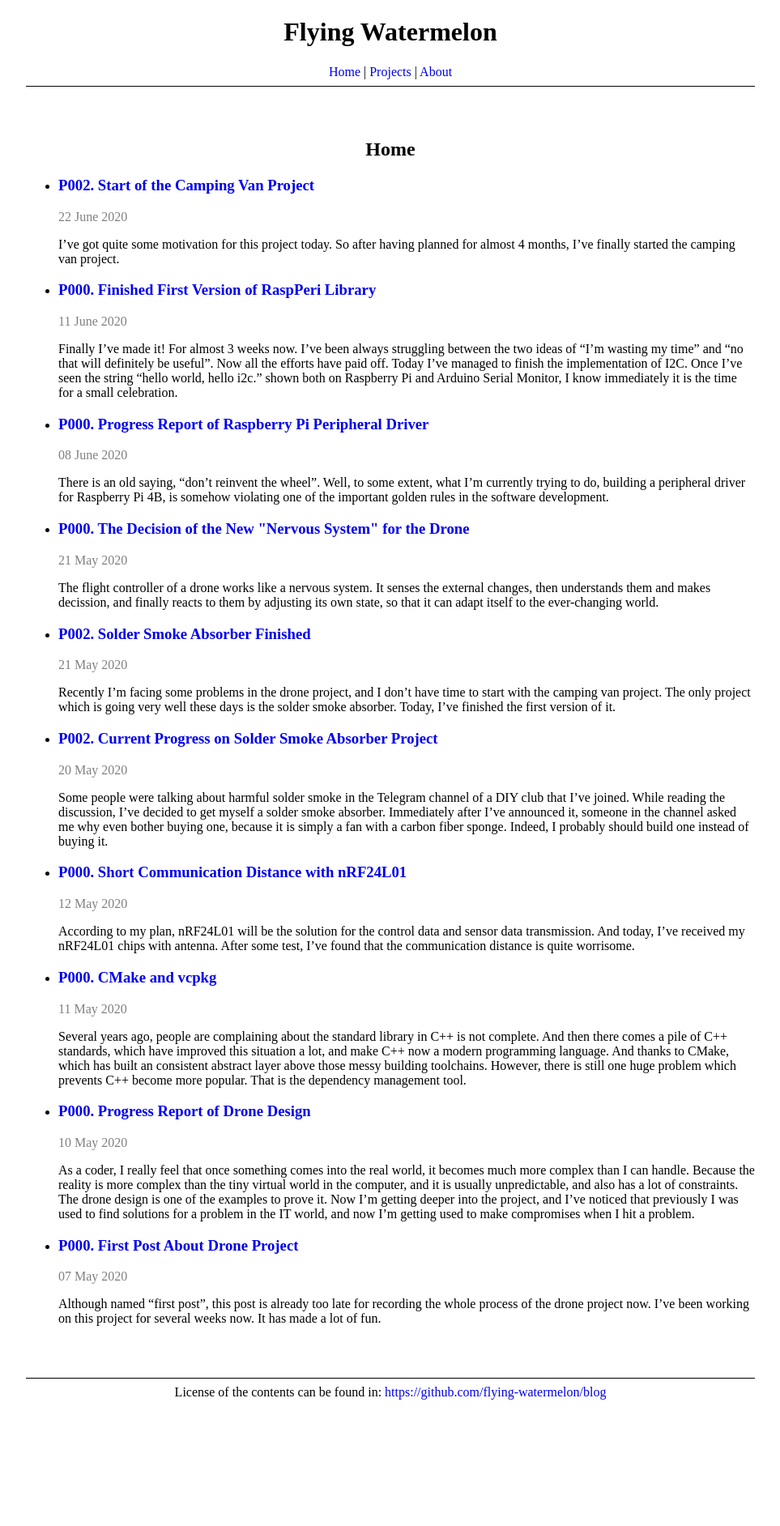
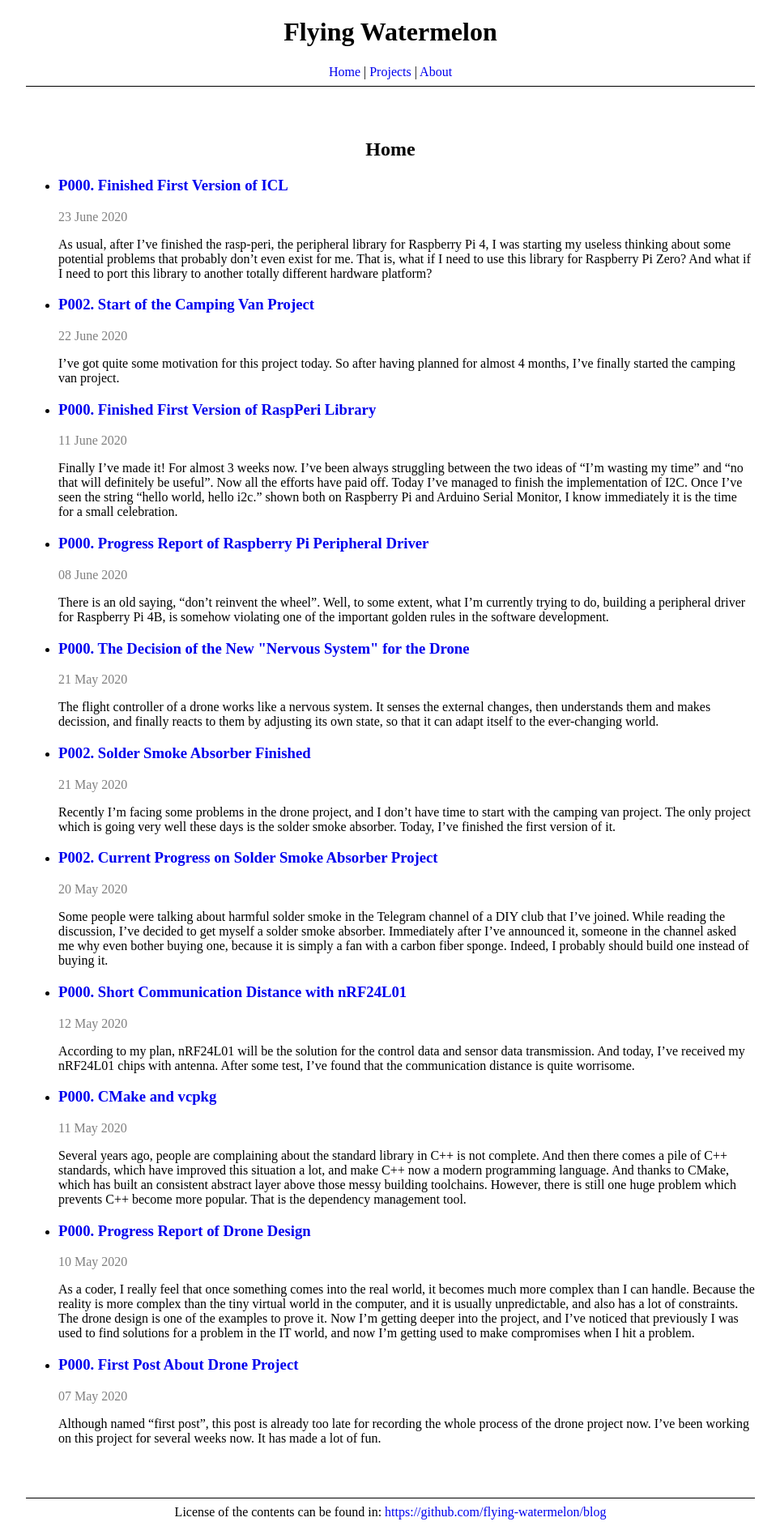
Before and after one commit to flying-watermelon/blog, a Jekyll site: the page built from index.html, in a window 1280 px wide. Shown: the whole page at 81% size, without its empty margins (158-1121 px from the left). Built offline with Jekyll 4.4.1, drawn with Linux system fonts in a browser that asks for light colours; before the commit the page ends 1736 px from its top, so only the background shows below that; some of the changed lines change nothing that is shown.

Commit message:
Added another new blog post.

```diff
--- /dev/null
+++ b/_posts/2020-06-23-finished-first-version-of-icl.md
@@ -0,0 +1,25 @@
+---
+layout: post
+title: P000. Finished First Version of ICL
+---
+
+As usual, after I've finished the rasp-peri, the peripheral library for Raspberry Pi 4, I was starting my useless thinking about some potential problems that probably don't even exist for me. That is, what if I need to use this library for Raspberry Pi Zero? And what if I need to port this library to another totally different hardware platform?
+
+For using this library on Raspberry Pi Zero, I can probably change the macros to match Raspberry Pi Zero, because most differences between Raspberry Pi 4 and Raspberry Pi Zero are the register addresses, and the operating processes are mostly the same. However for a totally different hardware platform, not only the register addresses, but also the operating processes are different now. If I write a lot of sensor drivers based on rasp-peri library, the chance to port these drivers to another hardware platform is close to 0.
+
+The [i2cdev library](https://github.com/jrowberg/i2cdevlib) has inspired me. This library has created an abstract interface for I2C, and different hardware platforms are implementing this interface, and the sensor drivers are using this interface. If we want to port the sensor drivers to another hardware platform, we just need to compile them with another interface implementation. However, this library contains only interface for I2C, for the antenna communication, I also need SPI. So why not re-write the rasp-peri library following the design of i2cdev then?
+
+For the new library, I have set following goals for myself:
+1. it should be written in C, because C is supported by most of the hardware platforms, and it can be easily called by other languages.
+1. it should provide a unified interface for SPI and I2C.
+1. different hardware platform only need to reimplement SPI and I2C interface, and the existing sensor driver implementations should work out of the box.
+
+Since I have already worked on rasp-peri library, make the interface is very simple. By referencing the source code of BCM2835 library, and porting the rasp-peri code, the Raspberry Pi 4 implementation of the interface is also finished in a short time.
+
+The tests also goes very well. But the most exciting news is, I've used the interface with Raspberry Pi 4 library to write the most simplest sensor driver for MPU6050, and it is very successful!
+
+![post-image]({{ "2020-06-23-raspberry-pi-mpu6050-wiring.png" | absolute_url }})
+
+The way I'm testing the sensor driver is simply writing to the sensor that I want to read the register 0x75, which is the so called "who am I" register. This register contains the I2C address that this sensor is connected to. After the program is compiled with the Raspberry Pi 4 implementation of the interface and executed, the result shows exactly the I2C address of the sensor.
+
+![post-image]({{ "/assets/img/2020-06-23-mpu6050-whoami.png" | absolute_url }})
```
Also changed, not shown: _posts/2020-06-11-finished-first-version-of-rasp-peri-library.md (line endings or trailing spaces), assets/img/2020-06-23-mpu6050-whoami.png (added), assets/img/2020-06-23-raspberry-pi-mpu6050-wiring.png (added).
